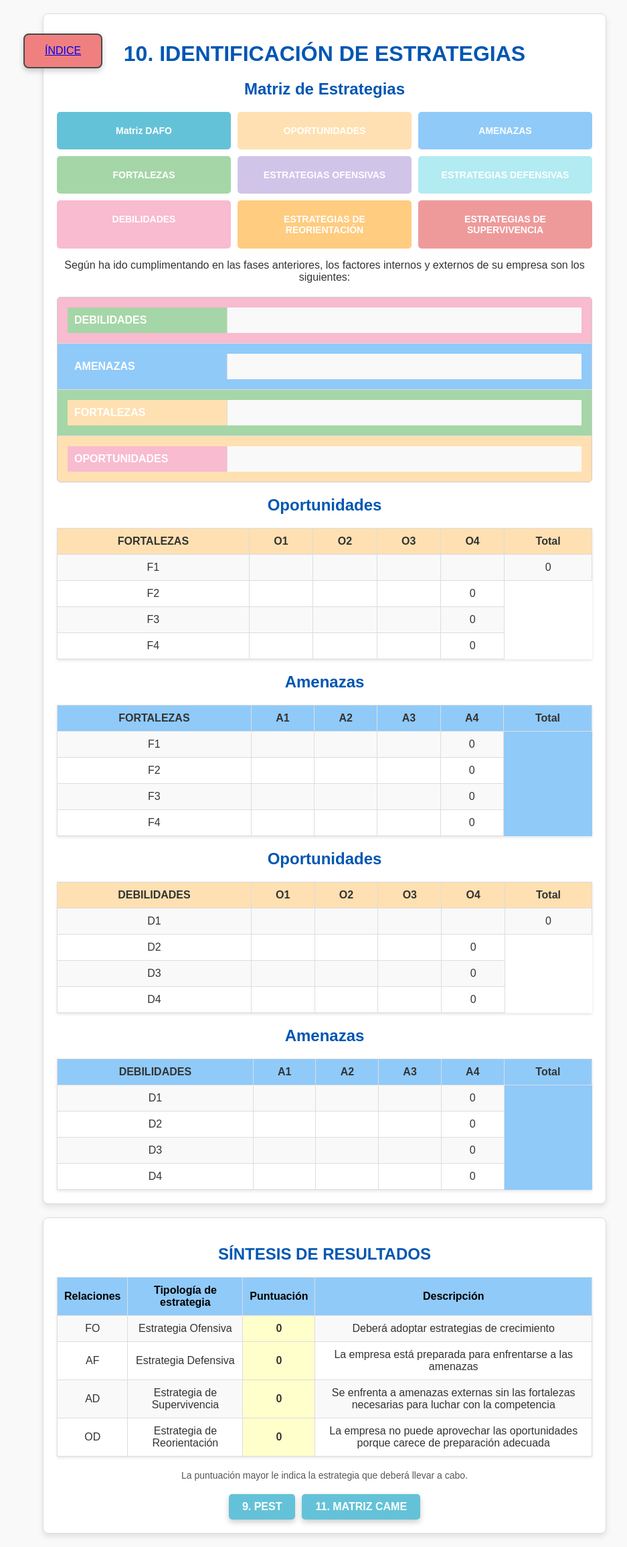
After one commit to ElvisValdivia/TG_Planeamiento_Luna_Mamani_Paja_Chino, a PHP site: page /Formularios/estrategia.php in a window 1280 px wide. The commit adds this page. Shown: the whole page at 67% size, without its empty margins (155-1092 px from the left). Run offline with PHP 8.4, Linux system fonts and the light colour scheme; the visitor is signed in with stand-in values (Sample User, id 1).

Commit message:
Modificacion en direcciones

```diff
--- a/Sistema_de_Gestion_PETI/Formularios/5_fuerzas_porter.php
+++ b/Sistema_de_Gestion_PETI/Formularios/5_fuerzas_porter.php
@@ -18,7 +18,7 @@
         </p>
 
         <div class="image-container">
-            <img src="../images/potter.jpg" alt="Modelo de las 5 Fuerzas de Porter">
+            <img src="../Images/potter.jpg" alt="Modelo de las 5 Fuerzas de Porter">
         </div>
 
         <h2>Pasemos a repasar de forma abreviada cómo funciona cada una de las cinco fuerzas.</h2>
--- /dev/null
+++ b/Sistema_de_Gestion_PETI/Formularios/estrategia.php
@@ -0,0 +1,332 @@
+<?php
+session_start(); // Iniciar sesión
+
+// Verificar si el usuario está logueado
+if (!isset($_SESSION['usuario_id'])) {
+    header("Location: ../InicioSesion/login.php");
+    exit();
+}
+?>
+
+<!DOCTYPE html>
+<html lang="es">
+
+<head>
+    <meta charset="UTF-8">
+    <meta name="viewport" content="width=device-width, initial-scale=1.0">
+    <title>10. IDENTIFICACIÓN DE ESTRATEGIAS</title>
+    <link rel="stylesheet" href="../css/estrategia.css">
+</head>
+
+<body>
+    <style>
+        .volver {
+            display: inline-block;
+            background-color: #f08080;
+            color: #ffffff;
+            padding: 15px 30px;
+            text-align: center;
+            text-decoration: none;
+            border-radius: 8px;
+            border: 2px solid #4a4a4a;
+            position: fixed;
+            top: 50px;
+            left: 190px;
+            box-shadow: 0 4px 8px rgba(0, 0, 0, 0.2);
+            transition: background-color 0.3s;
+        }
+
+        .volver:hover {
+            background-color: #ff6961;
+        }
+    </style>
+    <div class="volver">
+        <a href="../principal.php">ÍNDICE</a>
+    </div>
+    <div class="container">
+        <!-- Botón de índice -->
+
+
+        <!-- Encabezado -->
+        <h1>10. IDENTIFICACIÓN DE ESTRATEGIAS</h1>
+
+
+
+        <!-- Matriz de estrategias -->
+        <h2>Matriz de Estrategias</h2>
+        <div class="matrix-container">
+            <div class="matrix-item matriz-dafo">Matriz DAFO</div>
+            <div class="matrix-item oportunidades">OPORTUNIDADES</div>
+            <div class="matrix-item amenazas">AMENAZAS</div>
+            <div class="matrix-item fortalezas">FORTALEZAS</div>
+            <div class="matrix-item estrategias-ofensivas">ESTRATEGIAS OFENSIVAS</div>
+            <div class="matrix-item estrategias-defensivas">ESTRATEGIAS DEFENSIVAS</div>
+            <div class="matrix-item debilidades">DEBILIDADES</div>
+            <div class="matrix-item estrategias-reorientacion">ESTRATEGIAS DE REORIENTACIÓN</div>
+            <div class="matrix-item estrategias-supervivencia">ESTRATEGIAS DE SUPERVIVENCIA</div>
+        </div>
+
+        <!-- Tabla DAFO -->
+        <p>
+            Según ha ido cumplimentando en las fases anteriores, los factores internos y externos de su empresa son los
+            siguientes:
+        </p>
+        <div class="dafo-table">
+            <div class="row debilidades">
+                <div class="label">DEBILIDADES</div>
+                <div class="content"></div>
+            </div>
+            <div class="row amenazas">
+                <div class="label">AMENAZAS</div>
+                <div class="content"></div>
+            </div>
+            <div class="row fortalezas">
+                <div class="label">FORTALEZAS</div>
+                <div class="content"></div>
+            </div>
+            <div class="row oportunidades">
+                <div class="label">OPORTUNIDADES</div>
+                <div class="content"></div>
+            </div>
+        </div>
+
+
+        <!-- Oportunidades -->
+        <h2>Oportunidades</h2>
+        <table class="matrix-table">
+            <thead>
+                <tr>
+                    <th>FORTALEZAS</th>
+                    <th>O1</th>
+                    <th>O2</th>
+                    <th>O3</th>
+                    <th>O4</th>
+                    <th>Total</th>
+                </tr>
+            </thead>
+            <tbody>
+                <tr>
+                    <td>F1</td>
+                    <td></td>
+                    <td></td>
+                    <td></td>
+                    <td></td>
+                    <td>0</td>
+                </tr>
+                <tr>
+                    <td>F2</td>
+                    <td></td>
+                    <td></td>
+                    <td></td>
+                    <td>0</td>
+                </tr>
+                <tr>
+                    <td>F3</td>
+                    <td></td>
+                    <td></td>
+                    <td></td>
+                    <td>0</td>
+                </tr>
+                <tr>
+                    <td>F4</td>
+                    <td></td>
+                    <td></td>
+                    <td></td>
+                    <td>0</td>
+                </tr>
+            </tbody>
+        </table>
+
+        <!-- Tabla de Fortalezas y Amenazas -->
+        <h2>Amenazas</h2>
+        <table class="matrix-table amenazas">
+            <thead>
+                <tr>
+                    <th>FORTALEZAS</th>
+                    <th>A1</th>
+                    <th>A2</th>
+                    <th>A3</th>
+                    <th>A4</th>
+                    <th>Total</th>
+                </tr>
+            </thead>
+            <tbody>
+                <tr>
+                    <td>F1</td>
+                    <td></td>
+                    <td></td>
+                    <td></td>
+                    <td>0</td>
+                </tr>
+                <tr>
+                    <td>F2</td>
+                    <td></td>
+                    <td></td>
+                    <td></td>
+                    <td>0</td>
+                </tr>
+                <tr>
+                    <td>F3</td>
+                    <td></td>
+                    <td></td>
+                    <td></td>
+                    <td>0</td>
+                </tr>
+                <tr>
+                    <td>F4</td>
+                    <td></td>
+                    <td></td>
+                    <td></td>
+                    <td>0</td>
+                </tr>
+            </tbody>
+        </table>
+
+        <!-- Tabla de Debilidades y Oportunidades -->
+        <h2>Oportunidades</h2>
+        <table class="matrix-table">
+            <thead>
+                <tr>
+                    <th>DEBILIDADES</th>
+                    <th>O1</th>
+                    <th>O2</th>
+                    <th>O3</th>
+                    <th>O4</th>
+                    <th>Total</th>
+                </tr>
+            </thead>
+            <tbody>
+                <tr>
+                    <td>D1</td>
+                    <td></td>
+                    <td></td>
+                    <td></td>
+                    <td></td>
+                    <td>0</td>
+                </tr>
+                <tr>
+                    <td>D2</td>
+                    <td></td>
+                    <td></td>
+                    <td></td>
+                    <td>0</td>
+                </tr>
+                <tr>
+                    <td>D3</td>
+                    <td></td>
+                    <td></td>
+                    <td></td>
+                    <td>0</td>
+                </tr>
+                <tr>
+                    <td>D4</td>
+                    <td></td>
+                    <td></td>
+                    <td></td>
+                    <td>0</td>
+                </tr>
+            </tbody>
+        </table>
+
+        <!-- Tabla de Debilidades y Amenazas -->
+        <h2>Amenazas</h2>
+        <table class="matrix-table amenazas">
+            <thead>
+                <tr>
+                    <th>DEBILIDADES</th>
+                    <th>A1</th>
+                    <th>A2</th>
+                    <th>A3</th>
+                    <th>A4</th>
+                    <th>Total</th>
+                </tr>
+            </thead>
+            <tbody>
+                <tr>
+                    <td>D1</td>
+                    <td></td>
+                    <td></td>
+                    <td></td>
+                    <td>0</td>
+                </tr>
+                <tr>
+                    <td>D2</td>
+                    <td></td>
+                    <td></td>
+                    <td></td>
+                    <td>0</td>
+                </tr>
+                <tr>
+                    <td>D3</td>
+                    <td></td>
+                    <td></td>
+                    <td></td>
+                    <td>0</td>
+                </tr>
+                <tr>
+                    <td>D4</td>
+                    <td></td>
+                    <td></td>
+                    <td></td>
+                    <td>0</td>
+                </tr>
+            </tbody>
+        </table>
+    </div>
+
+    <div class="container">
+        <!-- Tabla de Síntesis de Resultados -->
+        <h2>SÍNTESIS DE RESULTADOS</h2>
+        <table class="synthesis-table">
+            <thead>
+                <tr>
+                    <th>Relaciones</th>
+                    <th>Tipología de estrategia</th>
+                    <th>Puntuación</th>
+                    <th>Descripción</th>
+                </tr>
+            </thead>
+            <tbody>
+                <tr>
+                    <td>FO</td>
+                    <td>Estrategia Ofensiva</td>
+                    <td class="score">0</td>
+                    <td>Deberá adoptar estrategias de crecimiento</td>
+                </tr>
+                <tr>
+                    <td>AF</td>
+                    <td>Estrategia Defensiva</td>
+                    <td class="score">0</td>
+                    <td>La empresa está preparada para enfrentarse a las amenazas</td>
+                </tr>
+                <tr>
+                    <td>AD</td>
+                    <td>Estrategia de Supervivencia</td>
+                    <td class="score">0</td>
+                    <td>Se enfrenta a amenazas externas sin las fortalezas necesarias para luchar con la competencia
+                    </td>
+                </tr>
+                <tr>
+                    <td>OD</td>
+                    <td>Estrategia de Reorientación</td>
+                    <td class="score">0</td>
+                    <td>La empresa no puede aprovechar las oportunidades porque carece de preparación adecuada</td>
+                </tr>
+            </tbody>
+        </table>
+
+        <p class="note">
+            La puntuación mayor le indica la estrategia que deberá llevar a cabo.
+        </p>
+
+        <!-- Botones de Navegación -->
+        <div class="navigation">
+            <a href="pest.php" class="nav-button">9. PEST</a>
+            <a href="11matrizcame.php" class="nav-button">11. MATRIZ CAME</a>
+        </div>
+    </div>
+
+
+</body>
+
+</html>
--- a/Sistema_de_Gestion_PETI/Formularios/pest.php
+++ b/Sistema_de_Gestion_PETI/Formularios/pest.php
@@ -121,8 +121,8 @@ $preguntas = [
 </head>
 
 <body>
-    <a class="volver" href="../principal.php">INDICE</a>
 
+<a class="volver" href="../principal.php">INDICE</a>
     <div class="container">
         <h1>9. ANÁLISIS EXTERNO MACROENTORNO: PEST </h1>
 
@@ -397,7 +397,7 @@ $preguntas = [
         <?php endif; ?>
         <div class="info-box">
             <a class="info-item" href="../Formularios/5_fuerzas_porter.php">8. ANÁLISIS PORTER</a>
-            <a class="info-item" href="../Formularios/identificacion.php">10. IDENTIFICACIÓN DE ESTRATEGIAS</a>
+            <a class="info-item" href="../Formularios/estrategia.php">10. IDENTIFICACIÓN DE ESTRATEGIAS</a>
         </div>
     </div>
     <script>
--- /dev/null
+++ b/Sistema_de_Gestion_PETI/css/estrategia.css
@@ -0,0 +1,252 @@
+/* Estilo general */
+body {
+    font-family: Arial, sans-serif;
+    margin: 0;
+    padding: 0;
+    background-color: #f9f9f9;
+    color: #333;
+}
+
+.container {
+    max-width: 800px;
+    margin: 0 auto;
+    padding: 20px;
+    background-color: #ffffff;
+    border: 1px solid #ddd;
+    border-radius: 8px;
+    box-shadow: 0px 4px 8px rgba(0, 0, 0, 0.1);
+    text-align: center;
+}
+
+h1, h2 {
+    color: #0056b3;
+    margin-bottom: 20px;
+}
+
+/* Matriz de Estrategias */
+.matrix-container {
+    display: grid;
+    grid-template-columns: 1fr 1fr 1fr;
+    gap: 10px;
+    margin-top: 20px;
+}
+
+.matrix-item {
+    padding: 20px;
+    border-radius: 5px;
+    font-weight: bold;
+    text-align: center;
+    color: #fff;
+    font-size: 14px;
+}
+
+.matriz-dafo {
+    background-color: #64c2d8;
+}
+
+.oportunidades {
+    background-color: #ffe0b2;
+}
+
+.amenazas {
+    background-color: #90caf9;
+}
+
+.fortalezas {
+    background-color: #a5d6a7;
+}
+
+.debilidades {
+    background-color: #f8bbd0;
+}
+
+.estrategias-ofensivas {
+    background-color: #d1c4e9;
+}
+
+.estrategias-defensivas {
+    background-color: #b2ebf2;
+}
+
+.estrategias-reorientacion {
+    background-color: #ffcc80;
+}
+
+.estrategias-supervivencia {
+    background-color: #ef9a9a;
+}
+
+/* Tablas de Estrategias */
+.matrix-table {
+    width: 100%;
+    border-collapse: collapse;
+    margin-top: 20px;
+    text-align: center;
+    box-shadow: 0 2px 4px rgba(0, 0, 0, 0.1);
+}
+
+.matrix-table th, .matrix-table td {
+    padding: 10px;
+    border: 1px solid #ddd;
+}
+
+.matrix-table thead th {
+    background-color: #ffe0b2; /* Naranja para fortalezas y oportunidades */
+}
+
+.matrix-table.amenazas thead th {
+    background-color: #90caf9; /* Azul para amenazas */
+}
+
+.matrix-table tbody tr:nth-child(odd) {
+    background-color: #f9f9f9;
+}
+
+.matrix-table tbody tr:nth-child(even) {
+    background-color: #ffffff;
+}
+
+.matrix-table tfoot td {
+    font-weight: bold;
+    background-color: #ffffcc; /* Amarillo para total */
+}
+
+/* Tabla DAFO */
+.dafo-table {
+    display: flex;
+    flex-direction: column;
+    margin-top: 20px;
+    border: 1px solid #ccc;
+    border-radius: 5px;
+    overflow: hidden;
+}
+
+.row {
+    display: flex;
+    flex-direction: row;
+    padding: 15px;
+    border-bottom: 1px solid #ddd;
+}
+
+.row:last-child {
+    border-bottom: none;
+}
+
+.label {
+    width: 30%;
+    text-align: left;
+    padding: 10px;
+    font-weight: bold;
+    color: white;
+}
+
+.content {
+    width: 70%;
+    background-color: #f9f9f9;
+    padding: 10px;
+    text-align: left;
+    border-left: 1px solid #ddd;
+}
+
+/* Colores de cada fila */
+.debilidades .label {
+    background-color: #a5d6a7; /* Verde claro */
+}
+
+.amenazas .label {
+    background-color: #90caf9; /* Azul claro */
+}
+
+.fortalezas .label {
+    background-color: #ffe0b2; /* Naranja claro */
+}
+
+.oportunidades .label {
+    background-color: #f8bbd0; /* Rosa claro */
+}
+/* General Styles */
+body {
+    font-family: Arial, sans-serif;
+    margin: 0;
+    padding: 0;
+    background-color: #f9f9f9;
+    color: #333;
+}
+
+.container {
+    max-width: 800px;
+    margin: 20px auto;
+    padding: 20px;
+    background-color: #ffffff;
+    border: 1px solid #ddd;
+    border-radius: 8px;
+    box-shadow: 0px 4px 8px rgba(0, 0, 0, 0.1);
+    text-align: center;
+}
+
+h2 {
+    color: #0056b3;
+    margin-bottom: 20px;
+}
+
+/* Síntesis de Resultados Table */
+.synthesis-table {
+    width: 100%;
+    border-collapse: collapse;
+    margin: 20px 0;
+    text-align: center;
+    box-shadow: 0 2px 4px rgba(0, 0, 0, 0.1);
+}
+
+.synthesis-table th, .synthesis-table td {
+    padding: 10px;
+    border: 1px solid #ddd;
+}
+
+.synthesis-table thead th {
+    background-color: #90caf9; /* Azul claro */
+    font-weight: bold;
+    color: #000;
+}
+
+.synthesis-table .score {
+    background-color: #ffffcc; /* Amarillo claro */
+    font-weight: bold;
+}
+
+.synthesis-table tbody tr:nth-child(odd) {
+    background-color: #f9f9f9;
+}
+
+.synthesis-table tbody tr:nth-child(even) {
+    background-color: #ffffff;
+}
+
+.note {
+    margin-top: 10px;
+    font-size: 14px;
+    color: #555;
+}
+
+/* Navigation Buttons */
+.navigation {
+    display: flex;
+    justify-content: center;
+    gap: 10px;
+    margin-top: 20px;
+}
+
+.nav-button {
+    display: inline-block;
+    background-color: #64c2d8;
+    color: white;
+    text-decoration: none;
+    padding: 10px 20px;
+    border-radius: 5px;
+    font-weight: bold;
+    box-shadow: 0px 4px 8px rgba(0, 0, 0, 0.2);
+}
+
+.nav-button:hover {
+    background-color: #4ba3ba;
+}
--- a/Sistema_de_Gestion_PETI/principal.php
+++ b/Sistema_de_Gestion_PETI/principal.php
@@ -76,10 +76,10 @@ if (!isset($_SESSION['usuario_id'])) {
             <a class="info-item" href="Formularios/pest.php">9. PEST</a>
             <a class="info-item" href="Formularios/vision.php">2. VISIÓN</a>
             <a class="info-item" href="Formularios/cadena.php">6. CADENA DE VALOR</a>
-            <a class="info-item" href="Formularios/identificacion_estrategia.php">10. IDENTIFICACIÓN ESTRATEGIA</a>
+            <a class="info-item" href="Formularios/estrategia.php">10. IDENTIFICACIÓN ESTRATEGIA</a>
             <a class="info-item" href="Formularios/valores.php">3. VALORES</a>
             <a class="info-item" href="Formularios/analisis7.php">7. MATRIZ DE PARTICIPACIÓN</a>
-            <a class="info-item" href="Formularios/matriz_came.php">11. MATRIZ CAME</a>
+            <a class="info-item" href="Formularios/11matrizcame.php">11. MATRIZ CAME</a>
             <a class="info-item" href="Formularios/objetivos.php">4. OBJETIVOS</a>
             <a class="info-item" href="Formularios/5_fuerzas_porter.php">8. LAS 5 FUERZAS DE PORTER</a>
         </div>
```
Also changed, not shown: Sistema_de_Gestion_PETI/Formularios/11matrizcame.php (+42 -2 lines), Sistema_de_Gestion_PETI/Formularios/autodiagnosticoBCG.php (+33 -0 lines), Sistema_de_Gestion_PETI/css/resumen.css (+27 -0 lines), Sistema_de_Gestion_PETI/Images/potter.JPG (added).
